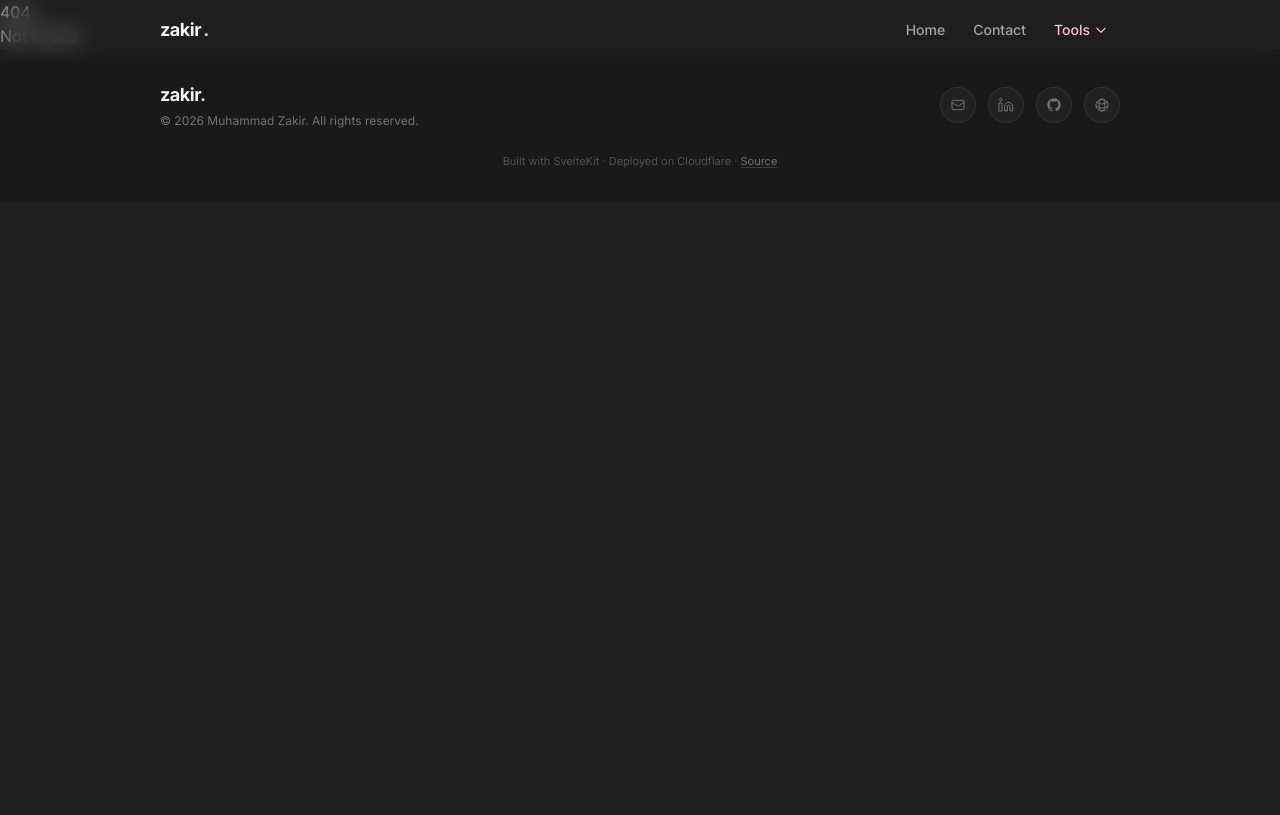
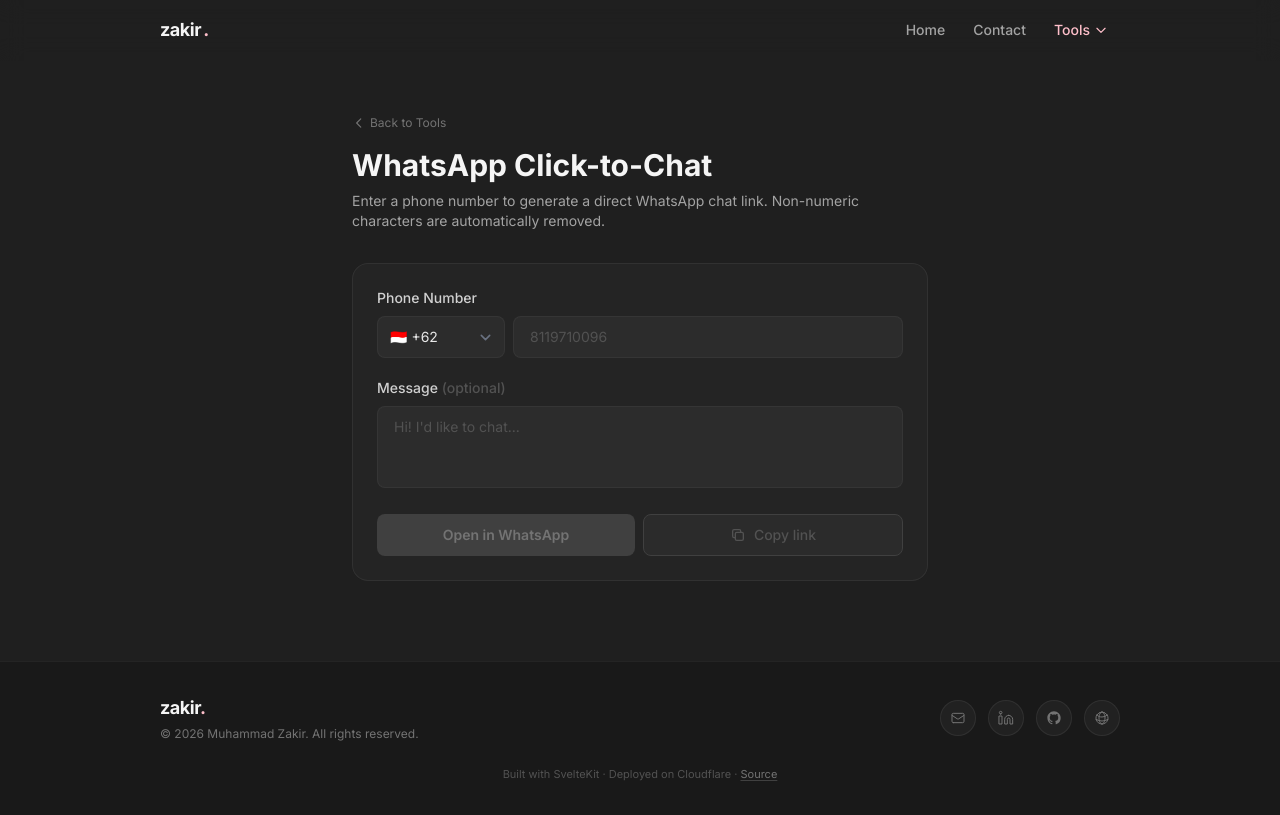
Before and after one commit to muhammad-zakir/website, a SvelteKit app: page /tools/whatsapp-click-to-chat in a window 1280 px wide. Before the commit this address had no page. Built offline with nearby package versions, Linux system fonts and the light colour scheme.

Commit message:
Add Whatsapp-Click-To-Chat tool

```diff
--- /dev/null
+++ b/src/routes/tools/whatsapp-click-to-chat/+page.svelte
@@ -0,0 +1,246 @@
+<script lang="ts">
+	import SeoHead from '$lib/components/SeoHead.svelte';
+	import ScrollReveal from '$lib/components/ui/ScrollReveal.svelte';
+	import GlassCard from '$lib/components/ui/GlassCard.svelte';
+
+	const COUNTRY_CODES = [
+		{ code: '62', country: 'Indonesia', flag: '🇮🇩' },
+		{ code: '1', country: 'United States', flag: '🇺🇸' },
+		{ code: '44', country: 'United Kingdom', flag: '🇬🇧' },
+		{ code: '65', country: 'Singapore', flag: '🇸🇬' },
+		{ code: '60', country: 'Malaysia', flag: '🇲🇾' },
+		{ code: '61', country: 'Australia', flag: '🇦🇺' },
+		{ code: '81', country: 'Japan', flag: '🇯🇵' },
+		{ code: '82', country: 'South Korea', flag: '🇰🇷' },
+		{ code: '86', country: 'China', flag: '🇨🇳' },
+		{ code: '91', country: 'India', flag: '🇮🇳' },
+		{ code: '49', country: 'Germany', flag: '🇩🇪' },
+		{ code: '33', country: 'France', flag: '🇫🇷' },
+		{ code: '971', country: 'UAE', flag: '🇦🇪' },
+		{ code: '966', country: 'Saudi Arabia', flag: '🇸🇦' },
+		{ code: '63', country: 'Philippines', flag: '🇵🇭' },
+		{ code: '66', country: 'Thailand', flag: '🇹🇭' },
+		{ code: '84', country: 'Vietnam', flag: '🇻🇳' }
+	];
+
+	let selectedCountryCode = $state('62');
+	let rawPhoneNumber = $state('');
+	let messageText = $state('');
+	let hasCopiedLink = $state(false);
+
+	const sanitizedPhoneNumber = $derived(rawPhoneNumber.replace(/\D/g, ''));
+
+	const formattedPhoneNumber = $derived.by(() => {
+		if (!sanitizedPhoneNumber) return '';
+		let number = sanitizedPhoneNumber;
+		if (number.startsWith('0')) {
+			number = number.substring(1);
+		}
+		return number;
+	});
+
+	const fullInternationalNumber = $derived(
+		formattedPhoneNumber ? `${selectedCountryCode}${formattedPhoneNumber}` : ''
+	);
+
+	const displayFormattedNumber = $derived.by(() => {
+		if (!fullInternationalNumber) return '';
+		return `+${selectedCountryCode} ${formattedPhoneNumber}`;
+	});
+
+	const generatedWhatsappLink = $derived.by(() => {
+		if (!fullInternationalNumber) return '';
+		let link = `https://wa.me/${fullInternationalNumber}`;
+		if (messageText.trim()) {
+			link += `?text=${encodeURIComponent(messageText.trim())}`;
+		}
+		return link;
+	});
+
+	function handlePhoneNumberInput(event: Event) {
+		const inputElement = event.target as HTMLInputElement;
+		const cursorPosition = inputElement.selectionStart ?? 0;
+		const previousValue = inputElement.value;
+		const strippedValue = previousValue.replace(/\D/g, '');
+		rawPhoneNumber = strippedValue;
+
+		// Restore cursor position accounting for removed characters
+		requestAnimationFrame(() => {
+			const removedCharactersBeforeCursor = previousValue
+				.substring(0, cursorPosition)
+				.replace(/\D/g, '').length;
+			const newCursorPosition = Math.min(removedCharactersBeforeCursor, strippedValue.length);
+			inputElement.setSelectionRange(newCursorPosition, newCursorPosition);
+		});
+	}
+
+	function handlePhoneNumberPaste(event: ClipboardEvent) {
+		event.preventDefault();
+		const pastedText = event.clipboardData?.getData('text') ?? '';
+		const strippedPastedText = pastedText.replace(/\D/g, '');
+		rawPhoneNumber = strippedPastedText;
+	}
+
+	async function copyGeneratedLinkToClipboard() {
+		if (!generatedWhatsappLink) return;
+		try {
+			await navigator.clipboard.writeText(generatedWhatsappLink);
+			hasCopiedLink = true;
+			setTimeout(() => {
+				hasCopiedLink = false;
+			}, 2000);
+		} catch {
+			// Fallback for older browsers
+			const temporaryTextArea = document.createElement('textarea');
+			temporaryTextArea.value = generatedWhatsappLink;
+			document.body.appendChild(temporaryTextArea);
+			temporaryTextArea.select();
+			document.execCommand('copy');
+			document.body.removeChild(temporaryTextArea);
+			hasCopiedLink = true;
+			setTimeout(() => {
+				hasCopiedLink = false;
+			}, 2000);
+		}
+	}
+</script>
+
+<SeoHead
+	title="WhatsApp Click-to-Chat"
+	description="Generate a WhatsApp click-to-chat link from any phone number. Auto-strips non-numeric characters and formats to international format."
+	canonicalUrl="https://zakir.id/tools/whatsapp-click-to-chat"
+/>
+
+<section class="px-4 pt-28 pb-20 sm:px-6 lg:px-8">
+	<div class="mx-auto max-w-xl">
+		<ScrollReveal>
+			<div class="mb-8 text-center sm:text-left">
+				<a
+					href="/tools"
+					class="mb-4 inline-flex items-center gap-1 text-xs text-graphite-400 transition-colors duration-200 hover:text-pastel-300"
+				>
+					<svg
+						class="h-3.5 w-3.5"
+						xmlns="http://www.w3.org/2000/svg"
+						fill="none"
+						viewBox="0 0 24 24"
+						stroke="currentColor"
+						stroke-width="2"
+						aria-hidden="true"
+					>
+						<path stroke-linecap="round" stroke-linejoin="round" d="M15 19l-7-7 7-7" />
+					</svg>
+					Back to Tools
+				</a>
+				<h1 class="text-2xl font-bold text-graphite-50 sm:text-3xl">
+					WhatsApp Click-to-Chat
+				</h1>
+				<p class="mt-2 text-sm text-graphite-300">
+					Enter a phone number to generate a direct WhatsApp chat link. Non-numeric characters are automatically removed.
+				</p>
+			</div>
+		</ScrollReveal>
+
+		<ScrollReveal delay={100}>
+			<GlassCard>
+				<div class="space-y-5">
+					<!-- Country Code + Phone Number -->
+					<div>
+						<label for="phone-number-input" class="mb-2 block text-sm font-medium text-graphite-200">
+							Phone Number
+						</label>
+						<div class="flex gap-2">
+							<select
+								id="country-code-select"
+								bind:value={selectedCountryCode}
+								class="w-28 rounded-lg border border-graphite-600/50 bg-graphite-700/50 px-3 py-2.5 text-sm text-graphite-100 transition-colors duration-200 focus:border-pastel-300/50 focus:ring-1 focus:ring-pastel-300/30 sm:w-32"
+								aria-label="Country code"
+							>
+								{#each COUNTRY_CODES as countryCodeOption}
+									<option value={countryCodeOption.code}>
+										{countryCodeOption.flag} +{countryCodeOption.code}
+									</option>
+								{/each}
+							</select>
+							<input
+								id="phone-number-input"
+								type="text"
+								inputmode="numeric"
+								value={rawPhoneNumber}
+								oninput={handlePhoneNumberInput}
+								onpaste={handlePhoneNumberPaste}
+								placeholder="8119710096"
+								class="flex-1 rounded-lg border border-graphite-600/50 bg-graphite-700/50 px-4 py-2.5 text-sm text-graphite-100 placeholder:text-graphite-500 transition-colors duration-200 focus:border-pastel-300/50 focus:ring-1 focus:ring-pastel-300/30"
+							/>
+						</div>
+						{#if displayFormattedNumber}
+							<p class="mt-2 text-xs text-graphite-400">
+								Formatted: <span class="font-medium text-pastel-300">{displayFormattedNumber}</span>
+							</p>
+						{/if}
+					</div>
+
+					<!-- Message -->
+					<div>
+						<label for="message-input" class="mb-2 block text-sm font-medium text-graphite-200">
+							Message <span class="text-graphite-500">(optional)</span>
+						</label>
+						<textarea
+							id="message-input"
+							bind:value={messageText}
+							rows={3}
+							placeholder="Hi! I'd like to chat..."
+							class="w-full resize-none rounded-lg border border-graphite-600/50 bg-graphite-700/50 px-4 py-2.5 text-sm text-graphite-100 placeholder:text-graphite-500 transition-colors duration-200 focus:border-pastel-300/50 focus:ring-1 focus:ring-pastel-300/30"
+						></textarea>
+					</div>
+
+					<!-- Generated Link Preview -->
+					{#if generatedWhatsappLink}
+						<div
+							class="rounded-lg border border-graphite-600/30 bg-graphite-900/50 p-3"
+							style="animation: fadeInUp 0.3s ease-out both;"
+						>
+							<p class="mb-1 text-[11px] font-medium text-graphite-400 uppercase">Generated Link</p>
+							<p class="break-all text-xs font-mono text-pastel-300">{generatedWhatsappLink}</p>
+						</div>
+					{/if}
+
+					<!-- Actions -->
+					<div class="flex flex-col gap-2 sm:flex-row">
+						<a
+							href={generatedWhatsappLink || '#'}
+							target="_blank"
+							rel="noopener noreferrer"
+							class="inline-flex flex-1 items-center justify-center gap-2 rounded-lg px-5 py-2.5 text-sm font-semibold transition-all duration-300 {generatedWhatsappLink
+								? 'bg-pastel-300 text-graphite-900 hover:bg-pastel-200 hover:shadow-lg hover:shadow-pastel-300/20'
+								: 'cursor-not-allowed bg-graphite-600 text-graphite-400'}"
+							aria-disabled={!generatedWhatsappLink}
+							onclick={(event) => { if (!generatedWhatsappLink) event.preventDefault(); }}
+						>
+							Open in WhatsApp
+						</a>
+						<button
+							onclick={copyGeneratedLinkToClipboard}
+							disabled={!generatedWhatsappLink}
+							class="inline-flex flex-1 items-center justify-center gap-2 rounded-lg border border-graphite-600 bg-graphite-700/40 px-5 py-2.5 text-sm font-medium transition-all duration-300 {generatedWhatsappLink
+								? 'text-graphite-200 hover:border-pastel-300/30 hover:text-pastel-300'
+								: 'cursor-not-allowed text-graphite-500'}"
+						>
+							{#if hasCopiedLink}
+								<svg class="h-4 w-4 text-green-400" xmlns="http://www.w3.org/2000/svg" fill="none" viewBox="0 0 24 24" stroke="currentColor" stroke-width="2" aria-hidden="true">
+									<path stroke-linecap="round" stroke-linejoin="round" d="M5 13l4 4L19 7" />
+								</svg>
+								Copied!
+							{:else}
+								<svg class="h-4 w-4" xmlns="http://www.w3.org/2000/svg" fill="none" viewBox="0 0 24 24" stroke="currentColor" stroke-width="2" aria-hidden="true">
+									<path stroke-linecap="round" stroke-linejoin="round" d="M8 16H6a2 2 0 01-2-2V6a2 2 0 012-2h8a2 2 0 012 2v2m-6 12h8a2 2 0 002-2v-8a2 2 0 00-2-2h-8a2 2 0 00-2 2v8a2 2 0 002 2z" />
+								</svg>
+								Copy link
+							{/if}
+						</button>
+					</div>
+				</div>
+			</GlassCard>
+		</ScrollReveal>
+	</div>
+</section>
```
